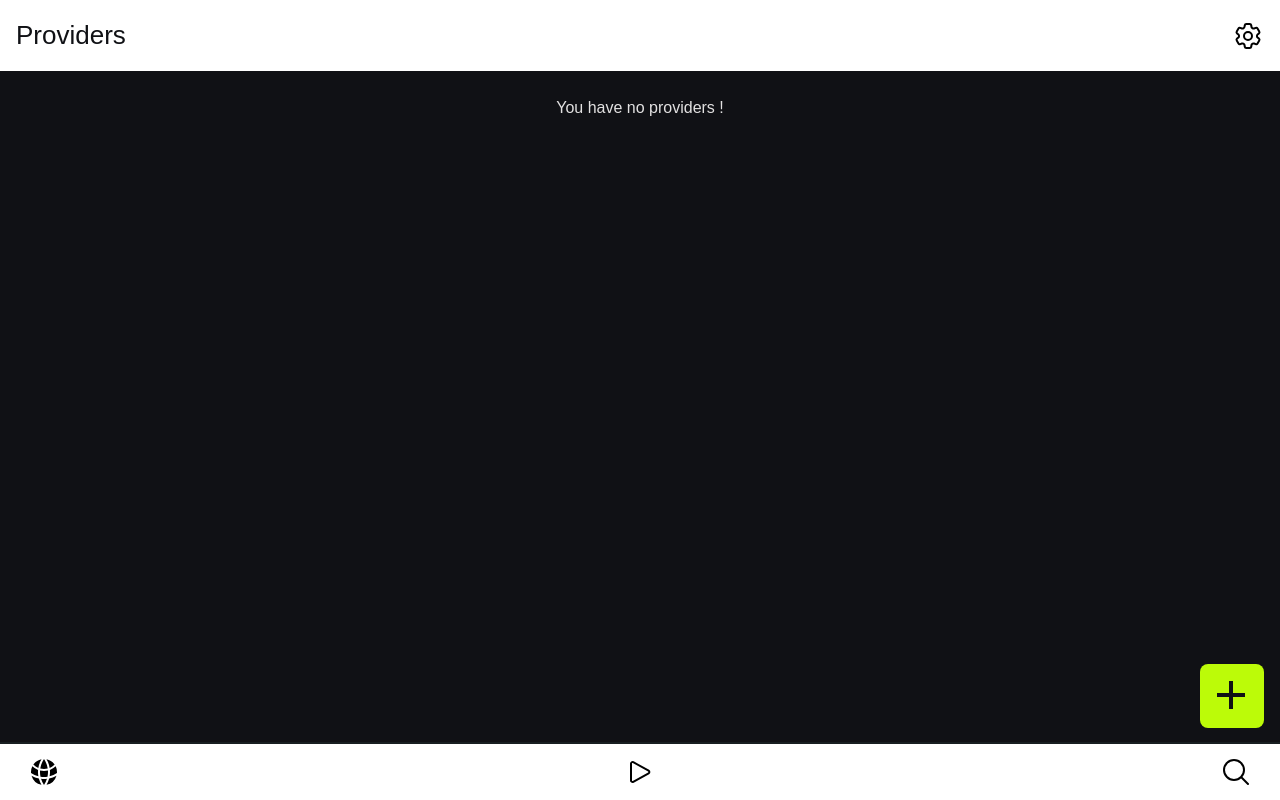
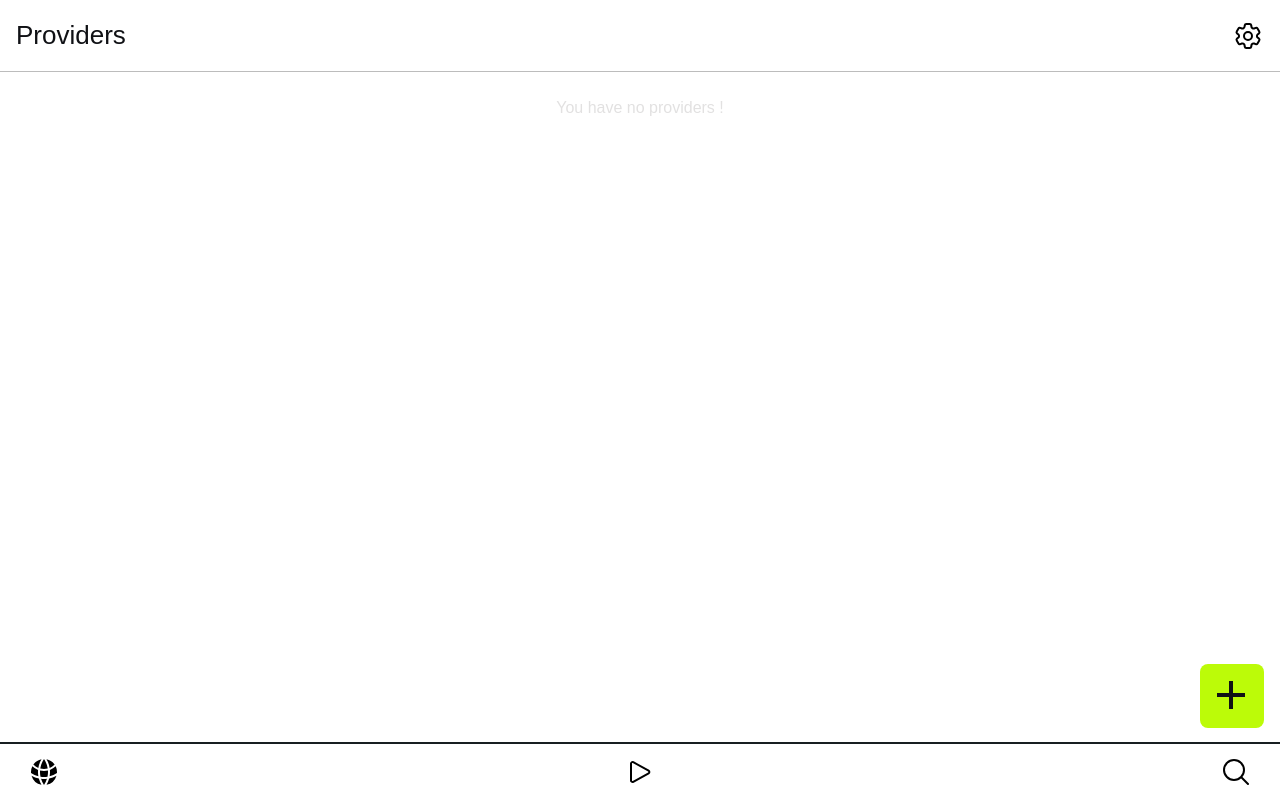
Before and after one commit to dagimg-dot/Vertideo, a React (Vite) app in the folder frontend/: page /provider in a window 1280 px wide. Built offline with nearby package versions, Linux system fonts and the light colour scheme.

Commit message:
Update Provider page styling

```diff
--- a/frontend/src/pages/Provider.jsx
+++ b/frontend/src/pages/Provider.jsx
@@ -20,15 +20,15 @@ const Provider = () => {
   return (
     <Default>
       <Toaster />
-      <div className="flex flex-col h-full">
+      <div className="flex flex-col h-full bg-white dark:bg-[#101115]">
         <main>
-          <div className="flex justify-between w-full p-4 text-[26px] mb-8 items-center fixed top-0 bg-white dark:bg-[#101115] ">
+          <div className="flex justify-between w-full p-4 text-[26px] mb-8 items-center fixed top-0 bg-white dark:bg-[#101115] border-b-[0.5px] border-[#bcbcbc]">
             <h1 className="text-[#101115] dark:text-white">Providers</h1>
             <div onClick={toggleSettingsModal} ref={settingBtn}>
               <SettingsIcon/>
             </div>
           </div>
-          <div className="flex flex-col gap-4 my-24 px-4 ">
+          <div className="flex flex-col gap-4 my-24 px-4">
             {providers.length !== 0 ? (
               providers.map((provider) => (
                 <ProviderCard key={provider.id} {...provider} />
```
